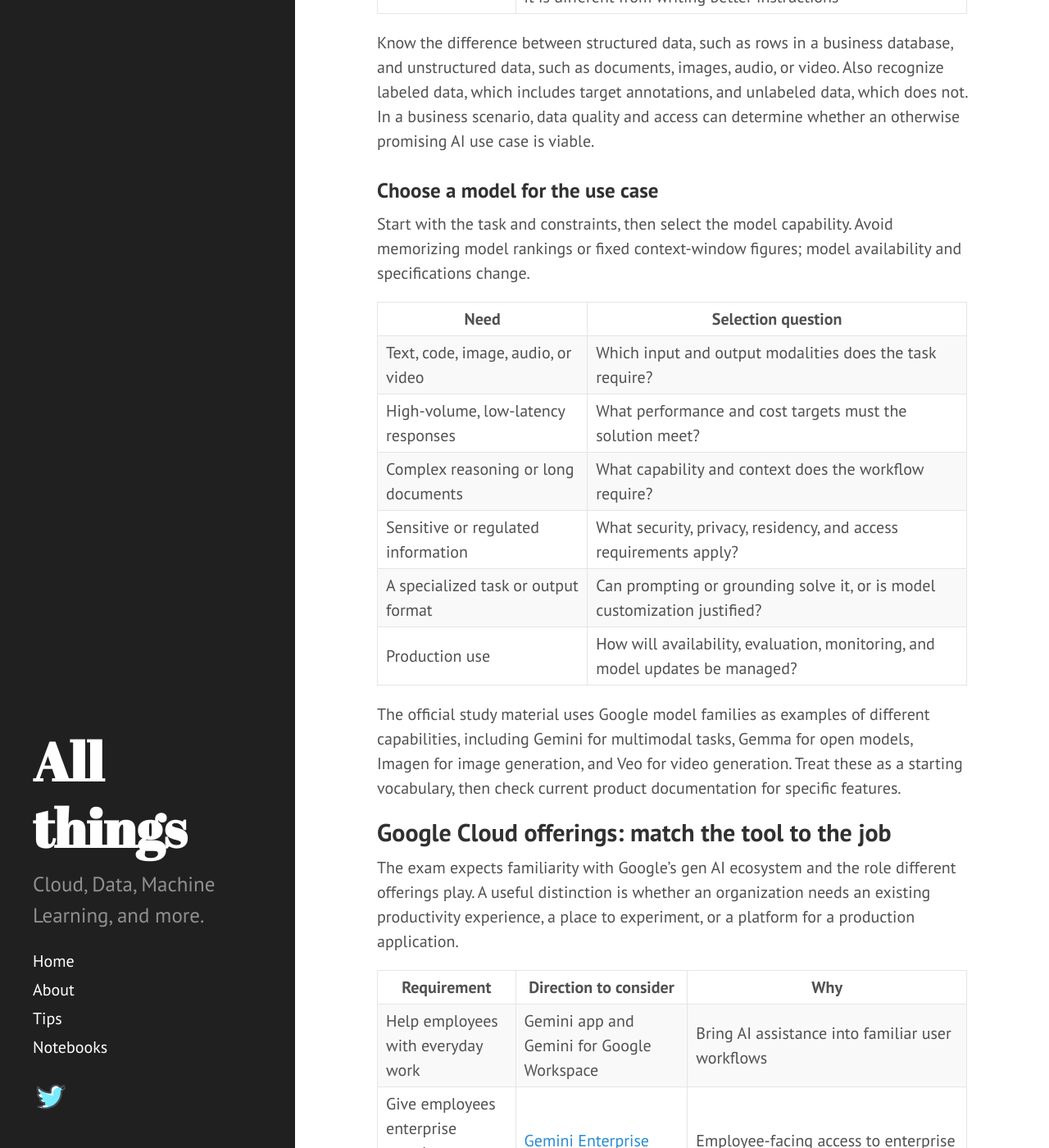
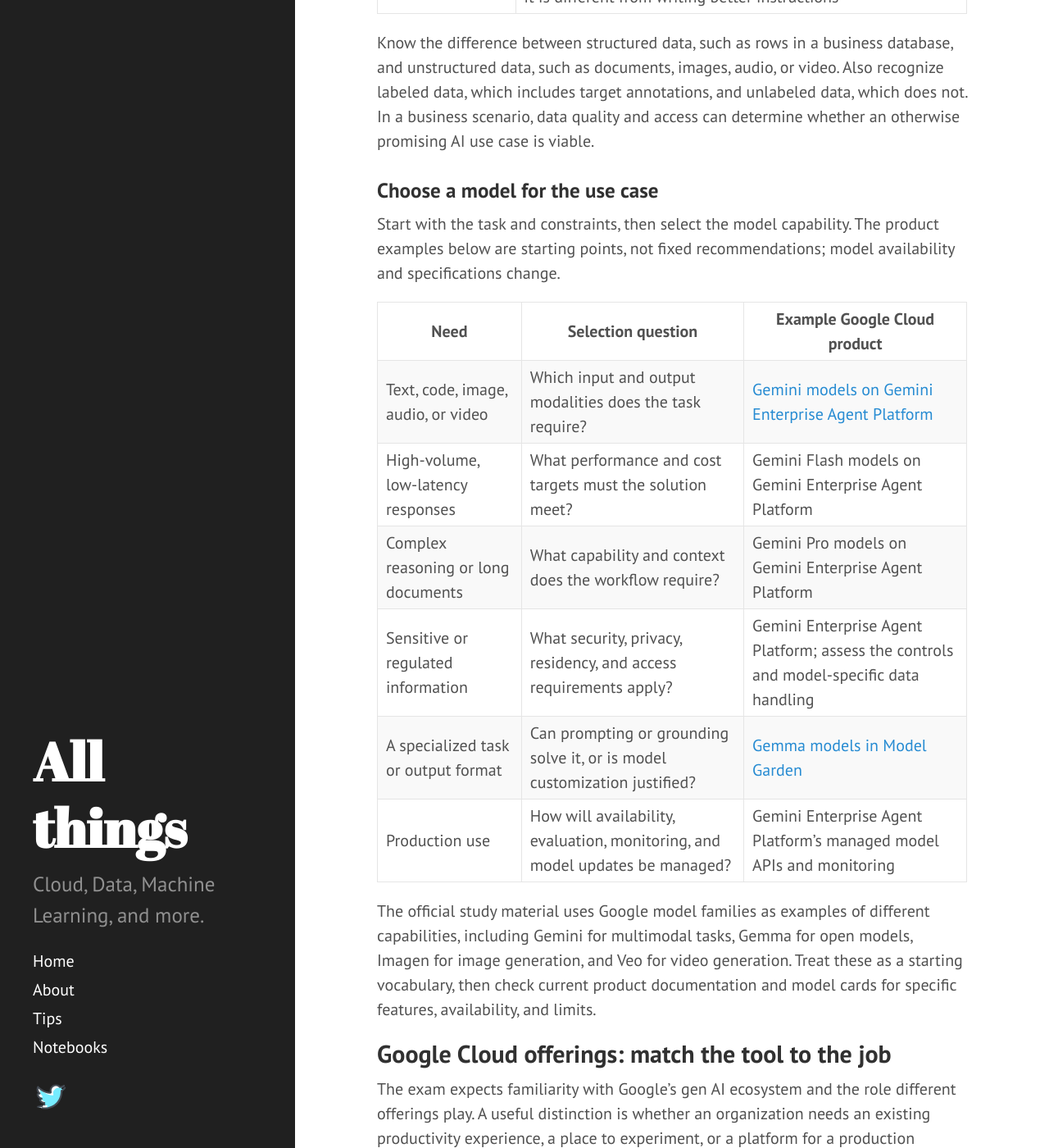
Before and after one commit to dzlab/dzlab.github.io, a Jekyll site: the page built from _posts/2026-11-15-gcp-generative-ai-leader-prep.md, in a window 1280 px wide and 1400 px high, scrolled down 3286 px. Shown: the whole window at 82% size. Built offline with Jekyll 4.4.1, drawn with Linux system fonts in a browser that asks for light colours; nearby versions of some CDN libraries; a script that is not in the unit is left out.

Commit message:
Add product examples to model selection table

```diff
--- a/_posts/2026-11-15-gcp-generative-ai-leader-prep.md
+++ b/_posts/2026-11-15-gcp-generative-ai-leader-prep.md
@@ -60,18 +60,18 @@ Know the difference between structured data, such as rows in a business database
 
 ### Choose a model for the use case
 
-Start with the task and constraints, then select the model capability. Avoid memorizing model rankings or fixed context-window figures; model availability and specifications change.
+Start with the task and constraints, then select the model capability. The product examples below are starting points, not fixed recommendations; model availability and specifications change.
 
-| Need | Selection question |
-| - | - |
-| Text, code, image, audio, or video | Which input and output modalities does the task require? |
-| High-volume, low-latency responses | What performance and cost targets must the solution meet? |
-| Complex reasoning or long documents | What capability and context does the workflow require? |
-| Sensitive or regulated information | What security, privacy, residency, and access requirements apply? |
-| A specialized task or output format | Can prompting or grounding solve it, or is model customization justified? |
-| Production use | How will availability, evaluation, monitoring, and model updates be managed? |
+| Need | Selection question | Example Google Cloud product |
+| - | - | - |
+| Text, code, image, audio, or video | Which input and output modalities does the task require? | [Gemini models on Gemini Enterprise Agent Platform](https://docs.cloud.google.com/gemini-enterprise-agent-platform/models/google-models) |
+| High-volume, low-latency responses | What performance and cost targets must the solution meet? | Gemini Flash models on Gemini Enterprise Agent Platform |
+| Complex reasoning or long documents | What capability and context does the workflow require? | Gemini Pro models on Gemini Enterprise Agent Platform |
+| Sensitive or regulated information | What security, privacy, residency, and access requirements apply? | Gemini Enterprise Agent Platform; assess the controls and model-specific data handling |
+| A specialized task or output format | Can prompting or grounding solve it, or is model customization justified? | [Gemma models in Model Garden](https://docs.cloud.google.com/gemini-enterprise-agent-platform/models/open-models/use-gemma) |
+| Production use | How will availability, evaluation, monitoring, and model updates be managed? | Gemini Enterprise Agent Platform's managed model APIs and monitoring |
 
-The official study material uses Google model families as examples of different capabilities, including Gemini for multimodal tasks, Gemma for open models, Imagen for image generation, and Veo for video generation. Treat these as a starting vocabulary, then check current product documentation for specific features.
+The official study material uses Google model families as examples of different capabilities, including Gemini for multimodal tasks, Gemma for open models, Imagen for image generation, and Veo for video generation. Treat these as a starting vocabulary, then check current product documentation and model cards for specific features, availability, and limits.
 
 ## Google Cloud offerings: match the tool to the job
 
```
